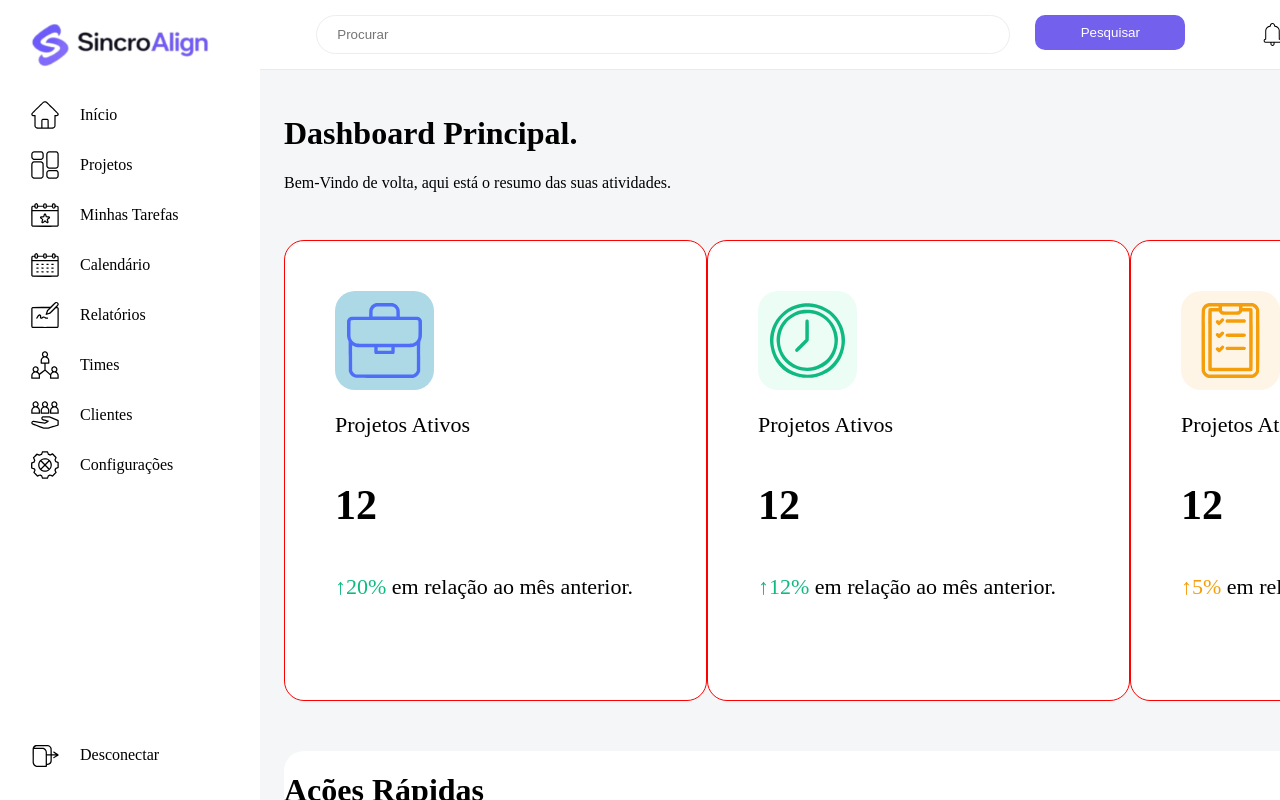
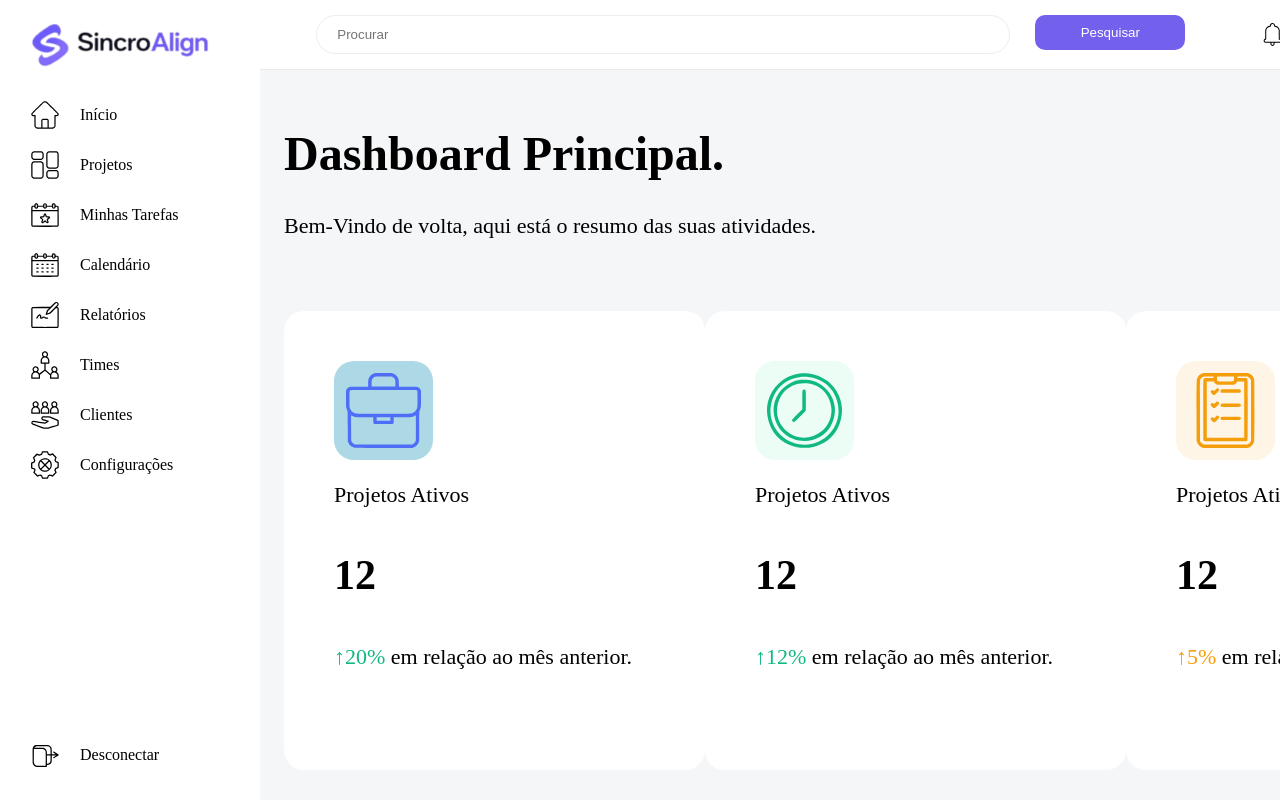
Before and after one commit to codariadev/projeto-estudo-main, a Next.js app: page /home in a window 1280 px wide. Built offline with nearby package versions, Linux system fonts and the light colour scheme.

Commit message:
fix: ajustando o h1 e p do header. excluindo svg e png o botao pq não funcionou. ajustando o card acoes rapidas com os botoes.

```diff
--- a/src/app/(system)/home/page.js
+++ b/src/app/(system)/home/page.js
@@ -65,9 +65,9 @@ export default function HomePage() {
       <div className={styles.actionsCard}>
         <h1>Ações Rápidas</h1>
         <p>Acesse as principais funcionalidades do sitema.</p>
-        <div>
-          <Button>Criar novo projeto</Button>
-          <Button>Ver Relatórios</Button>
+        <div className={styles.btnActions}>
+          <Button variant="newProject">Criar novo projeto</Button>
+          <Button variant="viewProducts">Ver Relatórios</Button>
         </div>
       </div>
     </main>
--- a/src/app/(system)/home/page.module.css
+++ b/src/app/(system)/home/page.module.css
@@ -7,7 +7,20 @@
 
     .header {
         width: 100%;
-        height: 96px;
+        text-align: left;
+        h1 {
+            width: 100%;
+            color: var(--dashboard-main);
+            font-size: 48px;
+            font-weight: 700;
+        }
+        p {
+            width: 100%;
+            color: var(--dashboard-p);
+            font-size:  22px;
+            font-weight: 400;
+
+        }
     }
 
     .cardIcon {
@@ -17,7 +30,6 @@
         border-radius: 20px;
         padding: 50px;
         .cardSection {
-            border: 1px solid red;
             background-color: #fff;
             width: 421px;
             height: 359px;
@@ -92,6 +104,31 @@
         justify-content: center;
         background-color: #fff;
         border-radius: 20px;
+
+        h1 {
+            height: 51px;
+            color: var(--dashboard-main);
+            font-size: 42px;
+            font-weight: 700;
+
+        }
+        p {
+           height: 27px;
+           color: var(--dashboard-p);
+           font-size: 22px;
+           font-weight: 400;
+        }
+
+        .btnActions {
+            width: 660px;
+            height: 120px;
+            background-color: #fff;
+            display: flex;
+            flex-direction: row;
+            align-items: center;
+            gap: 20px;
+            padding: 20px 0 20px 0;
+        }
     }
 
 }
--- a/src/components/primaryButton/primaryButton.module.css
+++ b/src/components/primaryButton/primaryButton.module.css
@@ -21,3 +21,17 @@
     border: none;
     color: #FFF;
 }
+.newProject {
+    width: 250px;
+    height: 70px;
+    background: #7361ed;
+    border-radius: 10px;
+    border: none;
+    color: #FFF;
+}
+.viewProducts {
+    width: 250px;
+    height: 70px;
+    border-radius: 10px;
+    background: #FFF;
+}
```
Also changed, not shown: public/icon-dashboard-card-section/criar-projeto.png (deleted), public/icon-dashboard-card-section/relatorios.svg (deleted).
